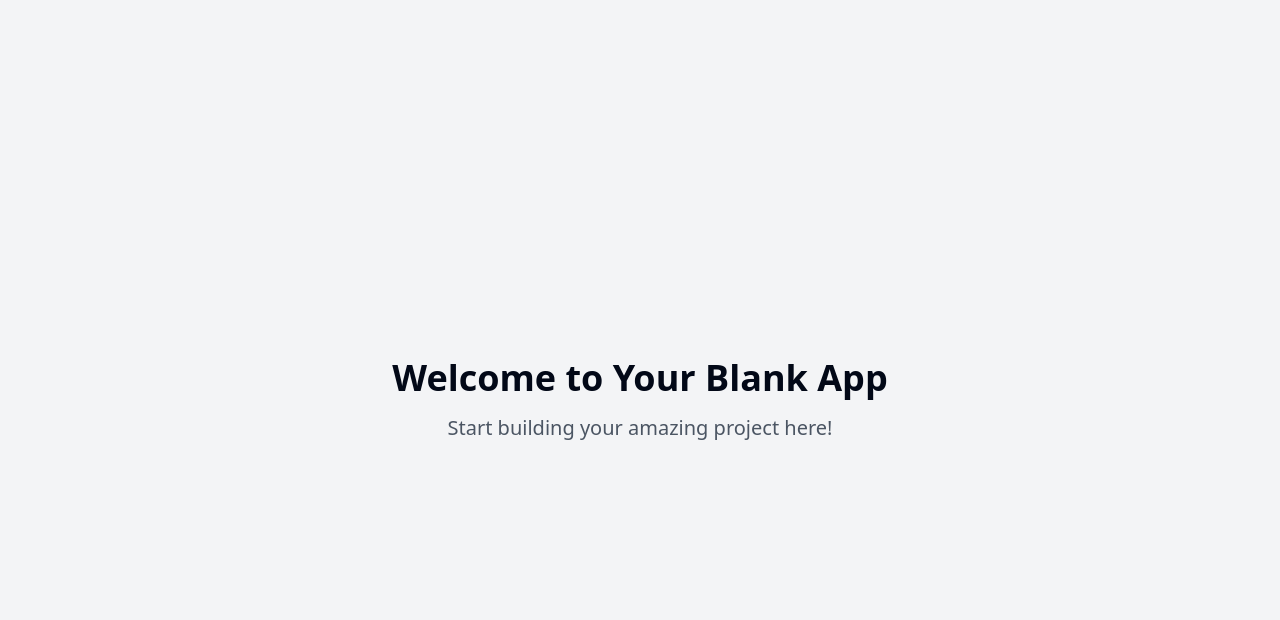
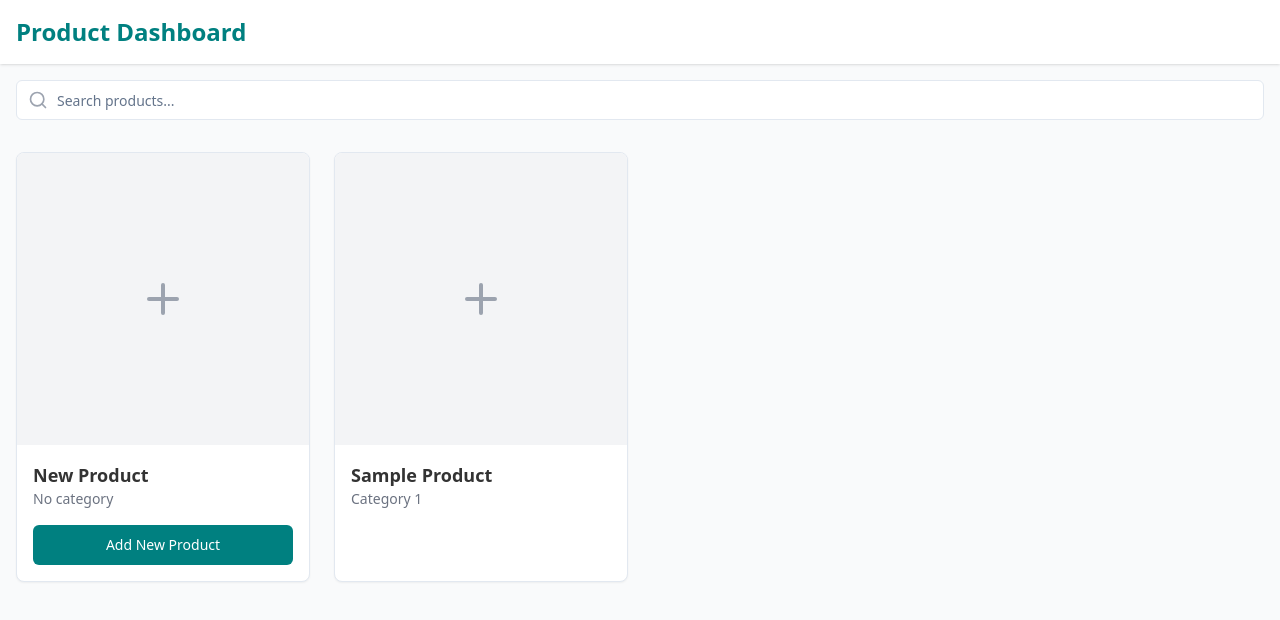
Before and after one commit to LWDC2024/editable-design-registry, a React (Vite) app: page / in a window 1280 px wide. Shown: the top 620 px of the page. Built offline with nearby package versions, Linux system fonts and the light colour scheme.

Commit message:
Create registration system with editable designs
Implement a registration system that allows users to edit images and text for various structures, inspired by the provided PDF dashboard creator.
[skip gpt_engineer]

```diff
--- /dev/null
+++ b/src/components/ProductCard.tsx
@@ -0,0 +1,84 @@
+import { Card, CardContent, CardFooter, CardHeader } from "@/components/ui/card";
+import { Button } from "@/components/ui/button";
+import { Plus, Edit2, Trash2 } from "lucide-react";
+import { useState } from "react";
+
+interface ProductCardProps {
+  id?: string;
+  image?: string;
+  title?: string;
+  category?: string;
+  onEdit?: () => void;
+  onDelete?: () => void;
+  isNew?: boolean;
+}
+
+export const ProductCard = ({
+  id,
+  image,
+  title = "",
+  category = "",
+  onEdit,
+  onDelete,
+  isNew = false,
+}: ProductCardProps) => {
+  const [isHovered, setIsHovered] = useState(false);
+
+  return (
+    <Card
+      className="relative overflow-hidden transition-all duration-200 hover:shadow-lg"
+      onMouseEnter={() => setIsHovered(true)}
+      onMouseLeave={() => setIsHovered(false)}
+    >
+      <CardHeader className="p-0">
+        <div className="relative aspect-square w-full bg-gray-100">
+          {image ? (
+            <img
+              src={image}
+              alt={title}
+              className="h-full w-full object-cover"
+            />
+          ) : (
+            <div className="flex h-full w-full items-center justify-center">
+              <Plus className="h-12 w-12 text-gray-400" />
+            </div>
+          )}
+          {isHovered && !isNew && (
+            <div className="absolute inset-0 flex items-center justify-center gap-2 bg-black/50 transition-all duration-200">
+              <Button
+                variant="secondary"
+                size="icon"
+                onClick={onEdit}
+                className="h-10 w-10"
+              >
+                <Edit2 className="h-5 w-5" />
+              </Button>
+              <Button
+                variant="destructive"
+                size="icon"
+                onClick={onDelete}
+                className="h-10 w-10"
+              >
+                <Trash2 className="h-5 w-5" />
+              </Button>
+            </div>
+          )}
+        </div>
+      </CardHeader>
+      <CardContent className="p-4">
+        <h3 className="text-lg font-semibold">{title || "New Product"}</h3>
+        <p className="text-sm text-gray-500">{category || "No category"}</p>
+      </CardContent>
+      {isNew && (
+        <CardFooter className="p-4 pt-0">
+          <Button
+            onClick={onEdit}
+            className="w-full bg-primary hover:bg-primary-dark"
+          >
+            Add New Product
+          </Button>
+        </CardFooter>
+      )}
+    </Card>
+  );
+};
--- /dev/null
+++ b/src/components/ProductGrid.tsx
@@ -0,0 +1,63 @@
+import { ProductCard } from "./ProductCard";
+import { useState } from "react";
+import { Input } from "@/components/ui/input";
+import { Search } from "lucide-react";
+
+interface Product {
+  id: string;
+  image?: string;
+  title: string;
+  category: string;
+}
+
+export const ProductGrid = () => {
+  const [searchTerm, setSearchTerm] = useState("");
+  const [products, setProducts] = useState<Product[]>([
+    {
+      id: "1",
+      title: "Sample Product",
+      category: "Category 1",
+    },
+  ]);
+
+  const handleEdit = (id?: string) => {
+    console.log("Edit product", id);
+  };
+
+  const handleDelete = (id: string) => {
+    setProducts(products.filter((p) => p.id !== id));
+  };
+
+  const filteredProducts = products.filter(
+    (product) =>
+      product.title.toLowerCase().includes(searchTerm.toLowerCase()) ||
+      product.category.toLowerCase().includes(searchTerm.toLowerCase())
+  );
+
+  return (
+    <div className="container mx-auto p-4">
+      <div className="mb-8 flex items-center gap-4">
+        <div className="relative flex-1">
+          <Search className="absolute left-3 top-1/2 h-5 w-5 -translate-y-1/2 text-gray-400" />
+          <Input
+            placeholder="Search products..."
+            value={searchTerm}
+            onChange={(e) => setSearchTerm(e.target.value)}
+            className="pl-10"
+          />
+        </div>
+      </div>
+      <div className="grid grid-cols-1 gap-6 sm:grid-cols-2 md:grid-cols-3 lg:grid-cols-4">
+        <ProductCard isNew onEdit={() => handleEdit()} />
+        {filteredProducts.map((product) => (
+          <ProductCard
+            key={product.id}
+            {...product}
+            onEdit={() => handleEdit(product.id)}
+            onDelete={() => handleDelete(product.id)}
+          />
+        ))}
+      </div>
+    </div>
+  );
+};
--- a/src/pages/Index.tsx
+++ b/src/pages/Index.tsx
@@ -1,12 +1,16 @@
-// Update this page (the content is just a fallback if you fail to update the page)
+import { ProductGrid } from "@/components/ProductGrid";
 
 const Index = () => {
   return (
-    <div className="min-h-screen flex items-center justify-center bg-gray-100">
-      <div className="text-center">
-        <h1 className="text-4xl font-bold mb-4">Welcome to Your Blank App</h1>
-        <p className="text-xl text-gray-600">Start building your amazing project here!</p>
-      </div>
+    <div className="min-h-screen bg-gray-50">
+      <header className="bg-white shadow">
+        <div className="container mx-auto p-4">
+          <h1 className="text-2xl font-bold text-primary">Product Dashboard</h1>
+        </div>
+      </header>
+      <main>
+        <ProductGrid />
+      </main>
     </div>
   );
 };
--- a/tailwind.config.ts
+++ b/tailwind.config.ts
@@ -12,85 +12,67 @@ export default {
   theme: {
     container: {
       center: true,
-			padding: '2rem',
+      padding: "2rem",
       screens: {
-				'2xl': '1400px'
-			}
+        "2xl": "1400px",
+      },
     },
     extend: {
       colors: {
-				border: 'hsl(var(--border))',
-				input: 'hsl(var(--input))',
-				ring: 'hsl(var(--ring))',
-				background: 'hsl(var(--background))',
-				foreground: 'hsl(var(--foreground))',
+        border: "hsl(var(--border))",
+        input: "hsl(var(--input))",
+        ring: "hsl(var(--ring))",
+        background: "hsl(var(--background))",
+        foreground: "hsl(var(--foreground))",
         primary: {
-					DEFAULT: 'hsl(var(--primary))',
-					foreground: 'hsl(var(--primary-foreground))'
+          DEFAULT: "#008080",
+          light: "#40E0D0",
+          dark: "#006666",
+          foreground: "#FFFFFF",
         },
         secondary: {
-					DEFAULT: 'hsl(var(--secondary))',
-					foreground: 'hsl(var(--secondary-foreground))'
+          DEFAULT: "#888888",
+          light: "#CCCCCC",
+          dark: "#555555",
+          foreground: "#FFFFFF",
         },
         destructive: {
-					DEFAULT: 'hsl(var(--destructive))',
-					foreground: 'hsl(var(--destructive-foreground))'
+          DEFAULT: "hsl(var(--destructive))",
+          foreground: "hsl(var(--destructive-foreground))",
         },
         muted: {
-					DEFAULT: 'hsl(var(--muted))',
-					foreground: 'hsl(var(--muted-foreground))'
+          DEFAULT: "hsl(var(--muted))",
+          foreground: "hsl(var(--muted-foreground))",
         },
         accent: {
-					DEFAULT: 'hsl(var(--accent))',
-					foreground: 'hsl(var(--accent-foreground))'
-				},
-				popover: {
-					DEFAULT: 'hsl(var(--popover))',
-					foreground: 'hsl(var(--popover-foreground))'
+          DEFAULT: "hsl(var(--accent))",
+          foreground: "hsl(var(--accent-foreground))",
         },
         card: {
-					DEFAULT: 'hsl(var(--card))',
-					foreground: 'hsl(var(--card-foreground))'
+          DEFAULT: "#FFFFFF",
+          foreground: "#333333",
         },
-				sidebar: {
-					DEFAULT: 'hsl(var(--sidebar-background))',
-					foreground: 'hsl(var(--sidebar-foreground))',
-					primary: 'hsl(var(--sidebar-primary))',
-					'primary-foreground': 'hsl(var(--sidebar-primary-foreground))',
-					accent: 'hsl(var(--sidebar-accent))',
-					'accent-foreground': 'hsl(var(--sidebar-accent-foreground))',
-					border: 'hsl(var(--sidebar-border))',
-					ring: 'hsl(var(--sidebar-ring))'
-				}
       },
       borderRadius: {
-				lg: 'var(--radius)',
-				md: 'calc(var(--radius) - 2px)',
-				sm: 'calc(var(--radius) - 4px)'
+        lg: "var(--radius)",
+        md: "calc(var(--radius) - 2px)",
+        sm: "calc(var(--radius) - 4px)",
       },
       keyframes: {
-				'accordion-down': {
-					from: {
-						height: '0'
+        "accordion-down": {
+          from: { height: "0" },
+          to: { height: "var(--radix-accordion-content-height)" },
         },
-					to: {
-						height: 'var(--radix-accordion-content-height)'
-					}
+        "accordion-up": {
+          from: { height: "var(--radix-accordion-content-height)" },
+          to: { height: "0" },
         },
-				'accordion-up': {
-					from: {
-						height: 'var(--radix-accordion-content-height)'
-					},
-					to: {
-						height: '0'
-					}
-				}
       },
       animation: {
-				'accordion-down': 'accordion-down 0.2s ease-out',
-				'accordion-up': 'accordion-up 0.2s ease-out'
-			}
-		}
+        "accordion-down": "accordion-down 0.2s ease-out",
+        "accordion-up": "accordion-up 0.2s ease-out",
+      },
+    },
   },
   plugins: [require("tailwindcss-animate")],
 } satisfies Config;
```
Lines whose indentation alone changed are shown as unchanged.
